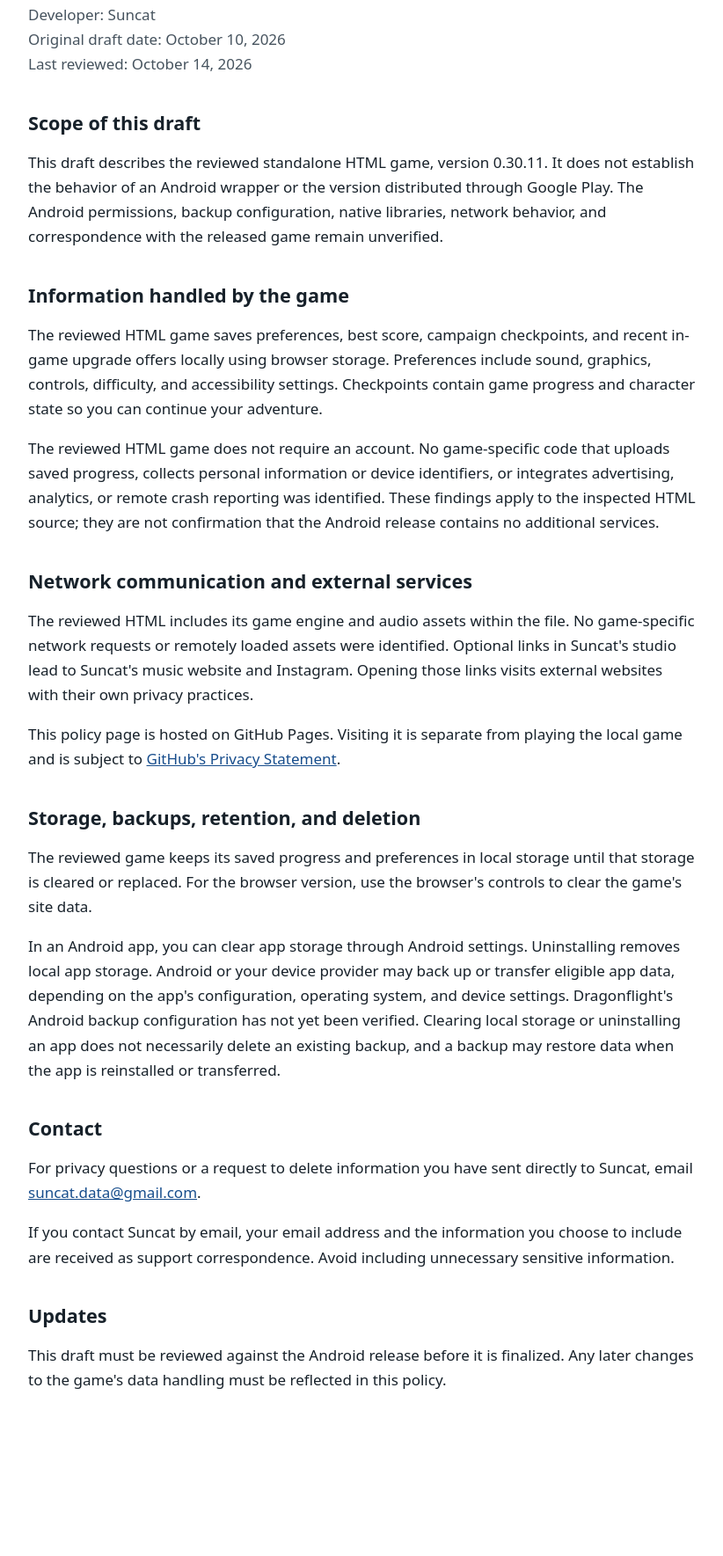
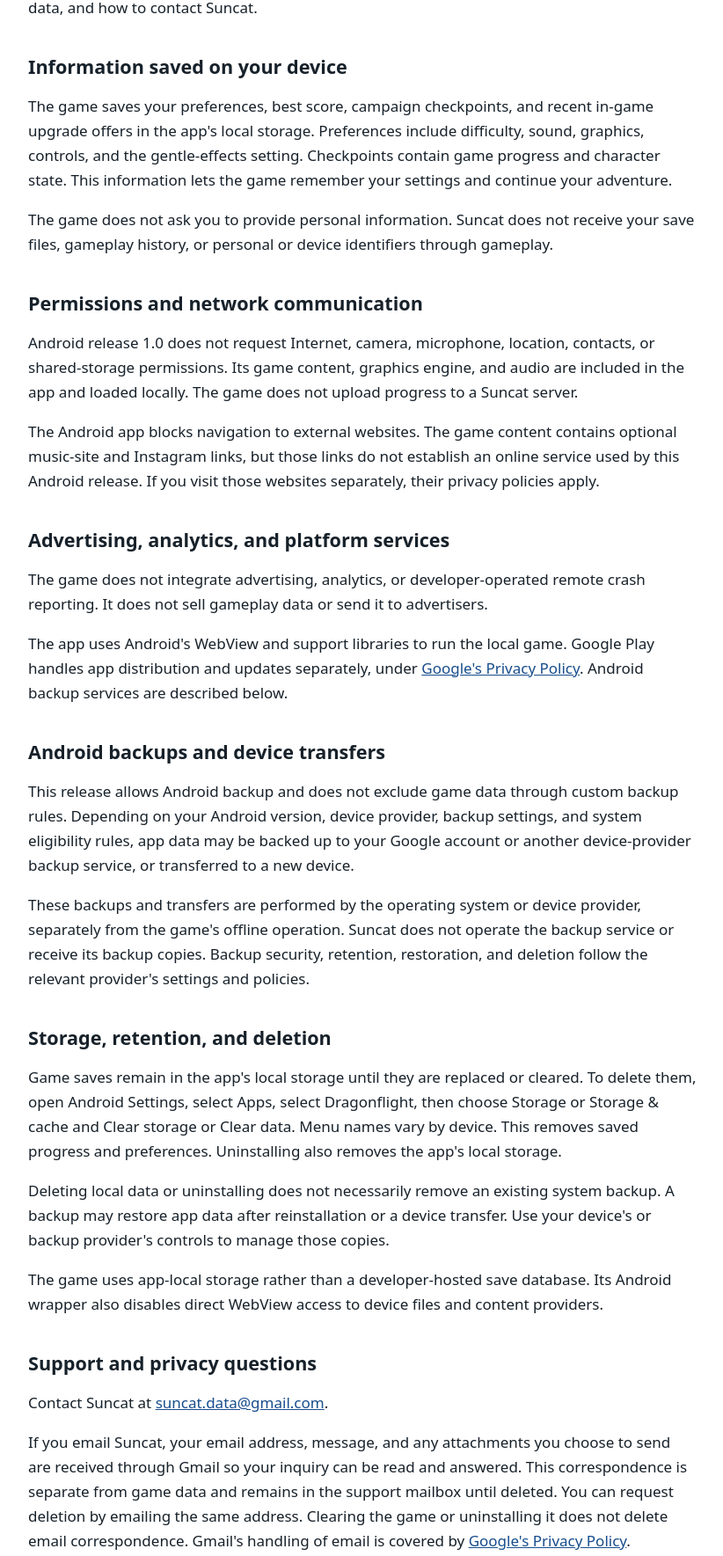
Before and after one commit to suncatmeow/dragonflightprivacy, a plain HTML site: page index.html in a window 1280 px wide. Shown: the part 264-2033 px from the top of the page at 88% size, without its empty margins (228-1050 px from the left). Before the commit the page ends 1936 px from the top, so only its background shows below. Drawn offline with Linux system fonts and the light colour scheme.

Commit message:
Finalize Dragonflight privacy policy after inspecting release 1.0

```diff
--- a/index.html
+++ b/index.html
@@ -3,8 +3,8 @@
 <head>
   <meta charset="utf-8">
   <meta name="viewport" content="width=device-width, initial-scale=1">
-  <meta name="description" content="Battle Mage: Dragonflight privacy policy draft, contact information, and Android release verification status.">
-  <title>Battle Mage: Dragonflight — Privacy Policy Draft</title>
+  <meta name="description" content="Privacy policy for Battle Mage: Dragonflight by Suncat: local game saves, Android backups, permissions, deletion, and support contact.">
+  <title>Battle Mage: Dragonflight — Privacy Policy</title>
   <style>
     :root { color-scheme: light; }
     body { max-width: 760px; margin: 40px auto; padding: 0 24px 32px; font: 17px/1.65 system-ui, sans-serif; color: #17212a; background: #fff; }
@@ -13,62 +13,89 @@
     h2 { margin-top: 1.8em; font-size: 1.35rem; }
     a { color: #174d8c; overflow-wrap: anywhere; }
     a:focus-visible { outline: 3px solid #174d8c; outline-offset: 3px; }
-    .draft { padding: 16px; background: #fff2ce; border-left: 4px solid #946000; }
     .meta { color: #46535e; }
     @media (max-width: 480px) { body { margin-top: 24px; padding-inline: 18px; } h1 { font-size: 1.7rem; } }
   </style>
 </head>
 <body>
 <main>
-  <p class="draft"><strong>Draft — Android release verification is still required.</strong>
-    The HTML game source was reviewed on October 14, 2026. The Android release package has not yet been verified.
-    This page is not a finalized Google Play privacy policy. Remove this notice only after the Android build has been checked and the policy matches it.</p>
-
   <h1>Battle Mage: Dragonflight Privacy Policy</h1>
   <p class="meta">Developer: Suncat<br>
-    Original draft date: October 10, 2026<br>
-    Last reviewed: October 14, 2026</p>
+    Effective date: October 14, 2026<br>
+    Applies to: Android release 1.0</p>
 
-  <h2>Scope of this draft</h2>
-  <p>This draft describes the reviewed standalone HTML game, version 0.30.11.
-    It does not establish the behavior of an Android wrapper or the version distributed through Google Play.
-    The Android permissions, backup configuration, native libraries, network behavior, and correspondence with the released game remain unverified.</p>
+  <p>Battle Mage: Dragonflight is an offline, single-player game. You do not need an account or sign-in to play.
+    This policy explains what the game saves, how Android backups may affect that data, and how to contact Suncat.</p>
 
-  <h2>Information handled by the game</h2>
-  <p>The reviewed HTML game saves preferences, best score, campaign checkpoints, and recent in-game upgrade offers locally using browser storage.
-    Preferences include sound, graphics, controls, difficulty, and accessibility settings. Checkpoints contain game progress and character state so you can continue your adventure.</p>
-  <p>The reviewed HTML game does not require an account. No game-specific code that uploads saved progress, collects personal information or device identifiers, or integrates advertising, analytics, or remote crash reporting was identified.
-    These findings apply to the inspected HTML source; they are not confirmation that the Android release contains no additional services.</p>
+  <h2>Information saved on your device</h2>
+  <p>The game saves your preferences, best score, campaign checkpoints, and recent in-game upgrade offers in the app's local storage.
+    Preferences include difficulty, sound, graphics, controls, and the gentle-effects setting. Checkpoints contain game progress and character state.
+    This information lets the game remember your settings and continue your adventure.</p>
+  <p>The game does not ask you to provide personal information. Suncat does not receive your save files, gameplay history, or personal or device identifiers through gameplay.</p>
 
-  <h2>Network communication and external services</h2>
-  <p>The reviewed HTML includes its game engine and audio assets within the file. No game-specific network requests or remotely loaded assets were identified.
-    Optional links in Suncat's studio lead to Suncat's music website and Instagram. Opening those links visits external websites with their own privacy practices.</p>
-  <p>This policy page is hosted on GitHub Pages. Visiting it is separate from playing the local game and is subject to
-    <a href="https://docs.github.com/en/site-policy/privacy-policies/github-general-privacy-statement">GitHub's Privacy Statement</a>.</p>
+  <h2>Permissions and network communication</h2>
+  <p>Android release 1.0 does not request Internet, camera, microphone, location, contacts, or shared-storage permissions.
+    Its game content, graphics engine, and audio are included in the app and loaded locally. The game does not upload progress to a Suncat server.</p>
+  <p>The Android app blocks navigation to external websites. The game content contains optional music-site and Instagram links, but those links do not establish an online service used by this Android release.
+    If you visit those websites separately, their privacy policies apply.</p>
 
-  <h2>Storage, backups, retention, and deletion</h2>
-  <p>The reviewed game keeps its saved progress and preferences in local storage until that storage is cleared or replaced.
-    For the browser version, use the browser's controls to clear the game's site data.</p>
-  <p>In an Android app, you can clear app storage through Android settings. Uninstalling removes local app storage.
-    Android or your device provider may back up or transfer eligible app data, depending on the app's configuration, operating system, and device settings.
-    Dragonflight's Android backup configuration has not yet been verified. Clearing local storage or uninstalling an app does not necessarily delete an existing backup, and a backup may restore data when the app is reinstalled or transferred.</p>
+  <h2>Advertising, analytics, and platform services</h2>
+  <p>The game does not integrate advertising, analytics, or developer-operated remote crash reporting.
+    It does not sell gameplay data or send it to advertisers.</p>
+  <p>The app uses Android's WebView and support libraries to run the local game.
+    Google Play handles app distribution and updates separately, under
+    <a href="https://policies.google.com/privacy">Google's Privacy Policy</a>.
+    Android backup services are described below.</p>
 
-  <h2>Contact</h2>
-  <p>For privacy questions or a request to delete information you have sent directly to Suncat, email
-    <a href="mailto:suncat.data@gmail.com">suncat.data@gmail.com</a>.</p>
-  <p>If you contact Suncat by email, your email address and the information you choose to include are received as support correspondence. Avoid including unnecessary sensitive information.</p>
+  <h2>Android backups and device transfers</h2>
+  <p>This release allows Android backup and does not exclude game data through custom backup rules.
+    Depending on your Android version, device provider, backup settings, and system eligibility rules, app data may be backed up to your Google account or another device-provider backup service, or transferred to a new device.</p>
+  <p>These backups and transfers are performed by the operating system or device provider, separately from the game's offline operation.
+    Suncat does not operate the backup service or receive its backup copies. Backup security, retention, restoration, and deletion follow the relevant provider's settings and policies.</p>
 
-  <h2>Updates</h2>
-  <p>This draft must be reviewed against the Android release before it is finalized. Any later changes to the game's data handling must be reflected in this policy.</p>
+  <h2>Storage, retention, and deletion</h2>
+  <p>Game saves remain in the app's local storage until they are replaced or cleared.
+    To delete them, open Android Settings, select Apps, select Dragonflight, then choose Storage or Storage &amp; cache and Clear storage or Clear data.
+    Menu names vary by device. This removes saved progress and preferences. Uninstalling also removes the app's local storage.</p>
+  <p>Deleting local data or uninstalling does not necessarily remove an existing system backup.
+    A backup may restore app data after reinstallation or a device transfer. Use your device's or backup provider's controls to manage those copies.</p>
+  <p>The game uses app-local storage rather than a developer-hosted save database. Its Android wrapper also disables direct WebView access to device files and content providers.</p>
+
+  <h2>Support and privacy questions</h2>
+  <p>Contact Suncat at <a href="mailto:suncat.data@gmail.com">suncat.data@gmail.com</a>.</p>
+  <p>If you email Suncat, your email address, message, and any attachments you choose to send are received through Gmail so your inquiry can be read and answered.
+    This correspondence is separate from game data and remains in the support mailbox until deleted.
+    You can request deletion by emailing the same address. Clearing the game or uninstalling it does not delete email correspondence.
+    Gmail's handling of email is covered by <a href="https://policies.google.com/privacy">Google's Privacy Policy</a>.</p>
+
+  <h2>This policy website</h2>
+  <p>This page is hosted on GitHub Pages. Visiting it makes a web request to GitHub, which may process technical information such as your IP address under
+    <a href="https://docs.github.com/en/site-policy/privacy-policies/github-general-privacy-statement">GitHub's Privacy Statement</a>.
+    This page contains no added analytics scripts, advertising scripts, or tracking cookies.</p>
+
+  <h2>Changes to this policy</h2>
+  <p>Updates will be published on this page with a revised effective date. If a future release changes how information is handled, this policy will be updated to describe those changes.</p>
 </main>
-<!-- Review evidence, 2026-10-14:
-HTML: BattleMage-Dragonflight(2).html, v0.30.11.
-SHA-256: 7b2385cfef395b06b47c1c042b2d4be8807cc33aeb5afda730094ee827d72a67.
-Static source inspection only; no Android runtime or merged-manifest verification.
-Available Android project ZIP was truncated in its first assets/index.html entry;
-no complete Android manifest, backup rules, native source or dependencies could be inspected.
-Standalone AutoBard manifest/activity files were excluded because they are a different application.
-No game files were changed.
+<!-- Release verification, 2026-10-14:
+Package: com.suncat.dragonflight; versionName 1.0; versionCode 1.
+Inspected AAB SHA-256: 276fb6333da5df99301f5fc72929920024acaf31df59d7ebbcbbeff84c563483.
+Bundled HTML: v0.28.0; SHA-256 93225f3b9c74e04db612b5b4a574d6da723222137fb2c1a77199c6b940752674.
+Checked merged base manifest, both backup XML resources, dependency metadata,
+all four DEX class inventories, app-specific bytecode, native-library inventory,
+and the bundled HTML source. This was static release inspection, not an Android device traffic capture.
+Only uses-permission: app-defined signature DYNAMIC_RECEIVER_NOT_EXPORTED_PERMISSION.
+No Internet, camera, microphone, location, contacts, storage, or advertising-ID permission.
+allowBackup=true; full-backup-content empty; data-extraction-rules has empty cloud-backup.
+MainActivity loads bundled /assets/index.html through WebViewAssetLoader;
+DOM storage enabled; file/content access disabled; non-local navigation blocked.
+CameraX, Play Services location/base, OkHttp/Retrofit and other support dependencies are present;
+no app-specific activation of camera/location/network clients was found.
+Three Firebase exception/helper classes are present, not Firebase Analytics/Crashlytics initialization.
+No in-app privacy-policy text/link was identified in this release.
+Remaining checks outside this publication: add in-app policy access in the Android project;
+confirm the URL entered in Play Console and that its active release is this inspected bundle.
+Actual backup/restore behavior depends on Android/device settings and was not exercised.
+The uploaded bundle and game files were not modified.
 -->
 </body>
 </html>
```
